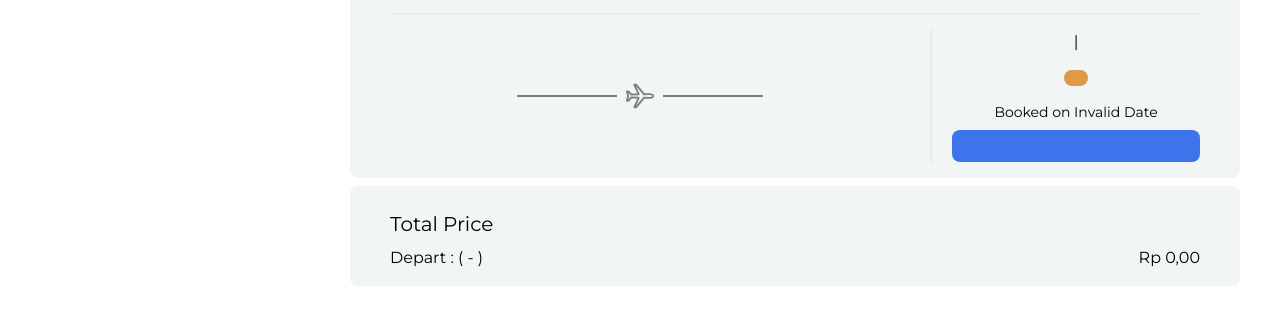
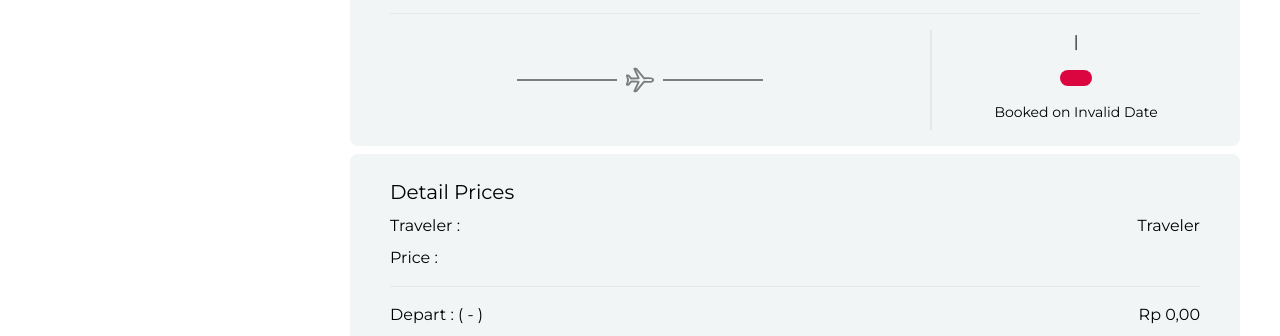
Before and after one commit to Travelwind-BA4/FE-Travelwind, a React (Create React App) app: page /account/orders/1 in a window 1280 px wide. Shown: the part 464-800 px from the top of the page. Built offline with nearby package versions, Linux system fonts and the light colour scheme; no server answers.

Commit message:
memperbaiki layour edit profile,order dan detail orders

```diff
--- a/src/components/Profil/Orders.jsx
+++ b/src/components/Profil/Orders.jsx
@@ -21,10 +21,18 @@ const Orders = () => {
           <hr className="my-4" />
           <div className="">
             <div className="grid grid-cols-2 lg:grid-cols-4 gap-5">
-              <button className="px-4 py-3 bg-[#fff] rounded-full  focus:bg-[#3e5cb8] focus:text-white"  onClick={() => getOrderUser()} >All</button>
-              <button className="px-4 py-3 bg-[#fff] rounded-full focus:bg-[#3e5cb8] focus:text-white" onClick={() => getByStatus("ACCEPT")}>Confirmed</button>
-              <button className="px-4 py-3 bg-[#fff] rounded-full focus:bg-[#3e5cb8] focus:text-white"  onClick={() => getByStatus("WAITING")} >Waiting</button>
-              <button className="px-4 py-3 bg-[#fff] rounded-full focus:bg-[#3e5cb8] focus:text-white" onClick={() => getByStatus("CANCELED")}>Cancelled</button>
+              <button className="px-4 py-3 bg-[#fff] rounded-full  focus:bg-[#3e5cb8] focus:text-white" onClick={() => getOrderUser()}>
+                All
+              </button>
+              <button className="px-4 py-3 bg-[#fff] rounded-full focus:bg-[#3e5cb8] focus:text-white" onClick={() => getByStatus("ACCEPT")}>
+                Confirmed
+              </button>
+              <button className="px-4 py-3 bg-[#fff] rounded-full focus:bg-[#3e5cb8] focus:text-white" onClick={() => getByStatus("WAITING")}>
+                Waiting
+              </button>
+              <button className="px-4 py-3 bg-[#fff] rounded-full focus:bg-[#3e5cb8] focus:text-white" onClick={() => getByStatus("CANCELED")}>
+                Cancelled
+              </button>
             </div>
           </div>
         </div>
@@ -51,16 +59,21 @@ const Orders = () => {
                 </div>
               </div>
               <div className="text-center lg:border-l-2 lg:pl-5">
-                <h1> Code</h1>
-                <p>{item.orderId.slice(0, 8)}</p>
-                <button className="px-3 py-2 bg-[#DF9947] rounded-full text-white my-4">{item.status}</button>
-                <div className="bg-[#3d74eb] rounded-lg text-[#fff] flex justify-center py-4">
-                  <span>
+                <div className="flex justify-between">
+                  <h1> Code</h1>
+                  <p>{item.orderId.slice(0, 8)}</p>
+                </div>
+                <div className="flex justify-between mt-2">
+                  <h1>Price</h1>
+                  <p>
                     {item.totalPrice.toLocaleString("id-ID", {
                       style: "currency",
                       currency: "IDR",
                     })}
-                  </span>
+                  </p>
+                </div>
+                <div className={`py-2 rounded-full text-white my-4 ${item.status == "ACCEPT" ? " bg-[#52c41a] " : item.status == "WAITING" ? "bg-[#DF9947]" : "bg-[#db053f]"}`}>
+                  <p>{item.status}</p>
                 </div>
               </div>
             </div>
--- a/src/components/Profil/Profile.jsx
+++ b/src/components/Profil/Profile.jsx
@@ -64,7 +64,7 @@ const Profile = () => {
             </div>
             <div className="col-span-1">
               <h1 className="text-[#a5a5a8] mb-1">Gender</h1>
-              <p>{users.gender ? "Laki-laki" : "Perempuan" || user.gender === null ? "null" : "null"}</p>
+              <p>{users.gender ? "Laki-laki" : "Perempuan"}</p>
             </div>
           </div>
           <div className="grid grid-cols-2">
@@ -74,7 +74,7 @@ const Profile = () => {
             </div>
             <div className="col-span-1">
               <h1 className="text-[#a5a5a8] mb-1">Email</h1>
-              <p>{users.email || user.email }</p>
+              <p>{users.email || user.email}</p>
             </div>
           </div>
           <div className="grid grid-cols-2">
--- a/src/pages/DetailOrder.jsx
+++ b/src/pages/DetailOrder.jsx
@@ -108,24 +108,38 @@ const DetailOrder = () => {
                 <h1>
                   {ordersUser[0]?.paymentType} | {ordersUser[0]?.paymentName}
                 </h1>
-                <button className="px-3 py-2 bg-[#DF9947] rounded-full text-white my-4">{ordersUser[0]?.status}</button>
+                <button className={`px-4 py-2 rounded-full text-white my-4 ${ordersUser[0]?.status == "ACCEPT" ? " bg-[#52c41a] " : ordersUser[0]?.status == "WAITING" ? "bg-[#DF9947]" : "bg-[#db053f]"}`}>{ordersUser[0]?.status}</button>
                 <p className="mb-2 text-[12px] xl:text-sm">
                   Booked on <span>{new Date(ordersUser[0]?.orderDate).toDateString()}</span>
                 </p>
-                <div className="bg-[#3d74eb] rounded-lg text-[#fff] flex py-4 justify-center">
+                {/* <div className="bg-[#0f67b4] rounded-lg text-[#fff] flex py-4 justify-center">
                   <span>
                     {ordersUser[0]?.totalPrice.toLocaleString("id-ID", {
                       style: "currency",
                       currency: "IDR",
                     })}
                   </span>
-                </div>
+                </div> */}
               </div>
             </div>
           </div>
 
           <div className="bg-[#f1f5f5] px-10 py-4 rounded-lg">
-            <h1 className="text-xl py-2">Total Price</h1>
+            <h1 className="text-xl py-2">Detail Prices</h1>
+            <div className="flex justify-between">
+              <p>Traveler :</p>
+              <p>{ordersUser[0]?.travelerListName.length} Traveler</p>
+            </div>
+            <div className="flex justify-between mt-2">
+              <p>Price :</p>
+              <p>
+                {ordersUser[0]?.totalPrice.toLocaleString("id-ID", {
+                  style: "currency",
+                  currency: "IDR",
+                })}
+              </p>
+            </div>
+            <hr className="my-4" />
             <div className="flex justify-between">
               <p>
                 Depart : ({ordersUser[0]?.departureIATA} - {ordersUser[0]?.arrivalIATA}){" "}
@@ -140,7 +154,11 @@ const DetailOrder = () => {
           </div>
           {ordersUser[0]?.status === "ACCEPT" ? (
             <div className="flex justify-end mt-2">
-              <a href={`https://api-flight.up.railway.app/invoice/generate?orderId=${orderId}`} className="text-end text-base mt-7 text-blue-700 underline cursor-pointer" onClick={() => generateInvoice(ordersUser[0]?.orderId)}>
+              <a
+                href={`https://api-flight.up.railway.app/invoice/generate?orderId=${orderId}`}
+                className=" px-3 py-2 bg-[#0e67b4] rounded-lg text-white text-end text-base mt-7 cursor-pointer"
+                onClick={() => generateInvoice(ordersUser[0]?.orderId)}
+              >
                 Generate Invoice
               </a>
             </div>
--- a/src/services/api/useUsers.jsx
+++ b/src/services/api/useUsers.jsx
@@ -30,13 +30,13 @@ const useUsers = () => {
 
   const OauthGoogle = async () => {
     try {
-      const res = await axios.get('https://api-flight.up.railway.app/oauth2/authorization/google')
+      const res = await axios.get("https://api-flight.up.railway.app/oauth2/authorization/google");
       // console.log(res.data)
-      localStorage.setItem('gtoken', JSON.stringify(res.data.data))
+      localStorage.setItem("gtoken", JSON.stringify(res.data.data));
     } catch (error) {
       return error;
     }
-  }
+  };
 
   const postRegister = useCallback(async (value) => {
     try {
@@ -66,6 +66,10 @@ const useUsers = () => {
       };
 
       const res = await axios.put(`${process.env.REACT_APP_URL_API}/user/update?userId=${userId}`, payload, config);
+      console.log(res.status == 200);
+      if (res.status == 200) {
+        window.location.reload();
+      }
     } catch (error) {
       return error;
     }
```
